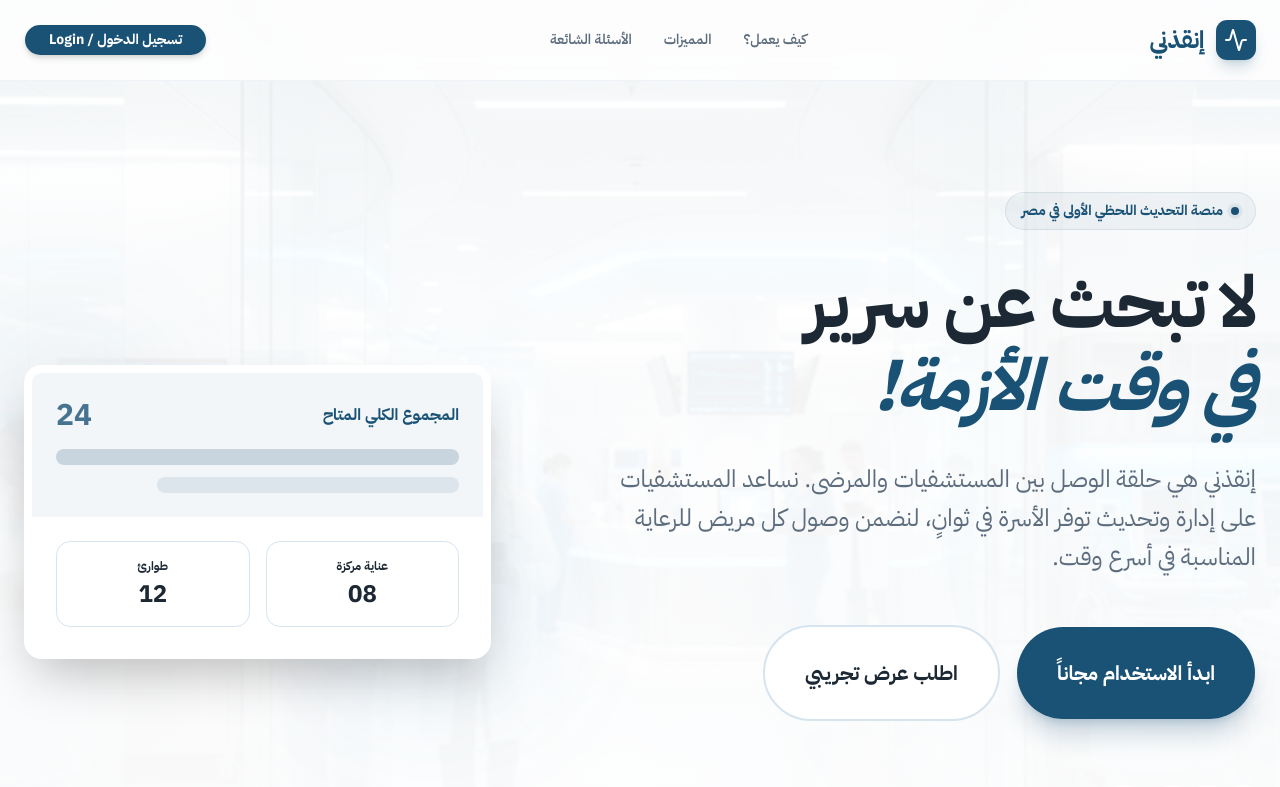
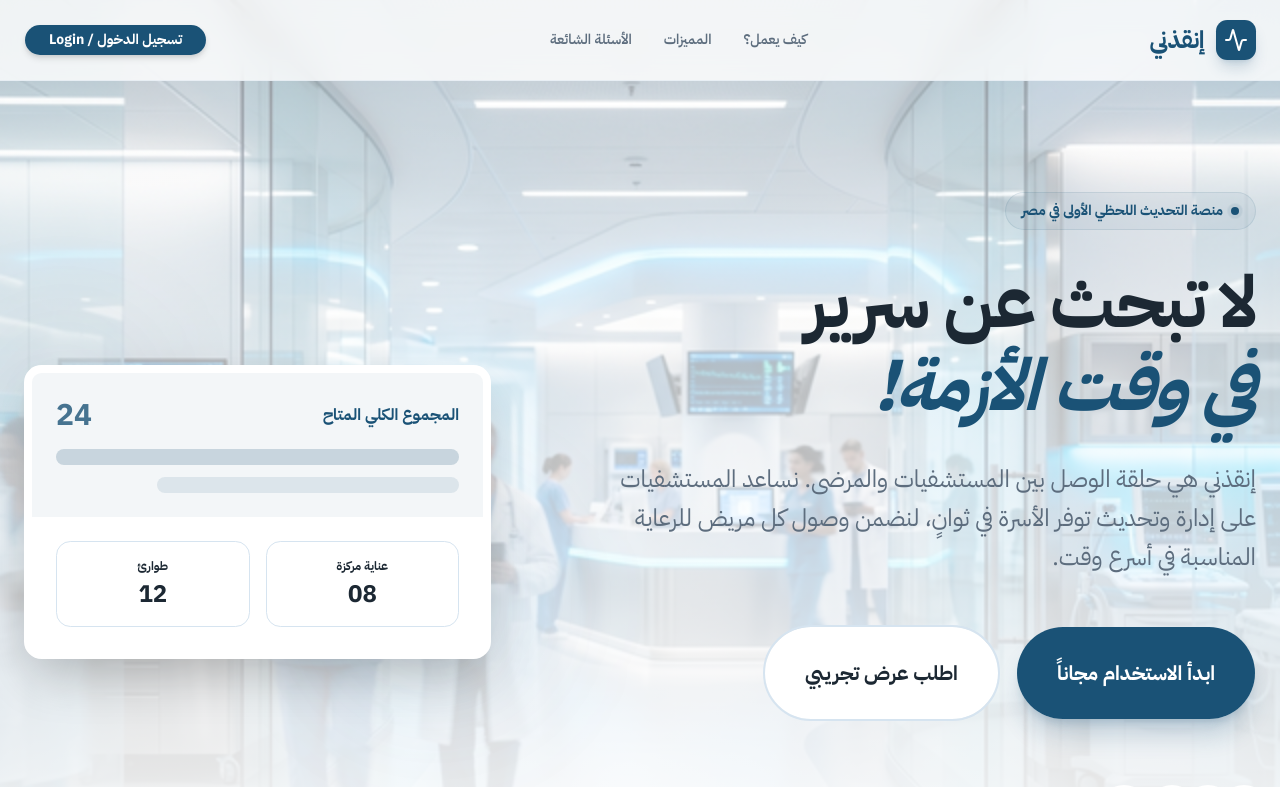
Before and after one commit to Mohamed780050/enkzany, a Next.js app: page / in a window 1280 px wide. Shown: the top 787 px of the page. Built offline with nearby package versions, Linux system fonts and the light colour scheme.

Commit message:
images are more visable

```diff
--- a/src/app/login/page.tsx
+++ b/src/app/login/page.tsx
@@ -52,9 +52,9 @@ export default function LoginPage() {
           src="/images/hero-bg.png"
           alt="Hospital Admin"
           fill
-          className="object-cover opacity-20 grayscale brightness-50"
+          className="object-cover opacity-40 brightness-75 transition-opacity duration-700"
         />
-        <div className="absolute inset-0 bg-linear-to-br from-primary via-primary/80 to-secondary/40" />
+        <div className="absolute inset-0 bg-linear-to-br from-primary/80 via-primary/60 to-secondary/40" />
 
         <div className="absolute inset-0 flex flex-col items-center justify-center text-white p-16 text-right">
           <div className="space-y-6 max-w-md">
--- a/src/app/page.tsx
+++ b/src/app/page.tsx
@@ -30,10 +30,10 @@ export default function LandingPage() {
             src="/images/hero-bg.png"
             alt="Hospital Background"
             fill
-            className="object-cover opacity-10"
+            className="object-cover opacity-50"
             priority
           />
-          <div className="absolute inset-0 bg-linear-to-b from-white/20 to-white/90 z-0" />
+          <div className="absolute inset-0 bg-linear-to-b from-white/10 via-white/50 to-white z-0" />
         </div>
 
         <div className="max-w-7xl mx-auto px-6 relative z-10 text-center lg:text-right flex flex-col lg:flex-row items-center gap-16">
```
